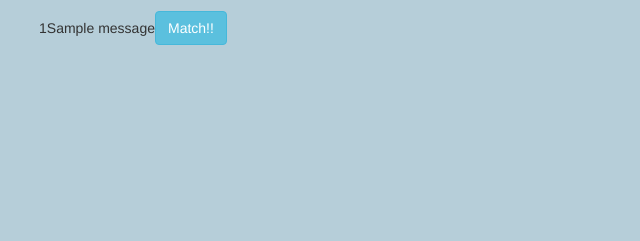
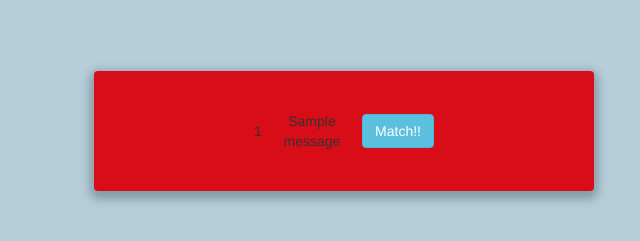
Before and after one commit to goyyapazham/TeamMarbledChocolate, a Flask app: template templates/match.html in a window 1280 px wide. Shown: the part 196-437 px from the top of the page, without its empty margins (296-936 px from the left). Run offline with Flask 2, Linux system fonts and the light colour scheme; the template is opened without the code that fills it: most values are stand-ins (such as "Sample title", 1, 10 or a date in 2020); parts of the project's set-up code (start-up, migrations or seed data) failed here and were passed over; some libraries are stand-ins or nearby versions.

Commit message:
began styling the mathch.html page to conform to the entire applications css desing

```diff
--- a/static/css/style.css
+++ b/static/css/style.css
@@ -77,6 +77,15 @@ h3{
 }
 .form-control{
     background-color:transparent
+}
+
+#form{
+  background: #D90D18; /*also option: A8AAA9 */
+  padding: 40px;
+  width: 500px;
+  margin: 40px auto;
+  border-radius: 4px;
+  box-shadow: 0 4px 10px 4px rgba(19, 35, 47, 0.3);
 }
 /*
 .tab-group {
--- a/templates/match.html
+++ b/templates/match.html
@@ -33,18 +33,22 @@
     </div>
 </div>
 <!---->
-<div class="row">
+<br>
+</div>
+
+<div class="row" id="form">
     <div class="col-lg-6 col-lg-offset-3 text-center">
       <table class="matches" id="matches">
 	{% for message in matches %}
-	<tr> <td>{{message[0]}} <td>{{message[1]}} <td><button class = "btn btn-info" value={{message[0]}} name={{user}} id="startbutton">Match!!</button></tr> </li>
+          <tr> <td>{{message[0]}}</td> <td>{{message[1]}}</td> <td><button class = "btn btn-info" value={{message[0]}} name={{user}} id="startbutton">Match!!</button></td></tr>
 	{% endfor %}
       </table>
     </div>
-</div>
+      </div>
 <!---->
 <script src="../../static/js/jquery-3.1.1.min.js"></script>
 <script src="../../static/js/home.js"></script>
 
-  </body>
+
+</body>
 </html>
```
